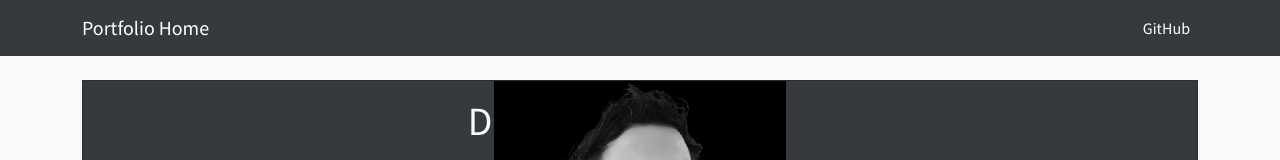
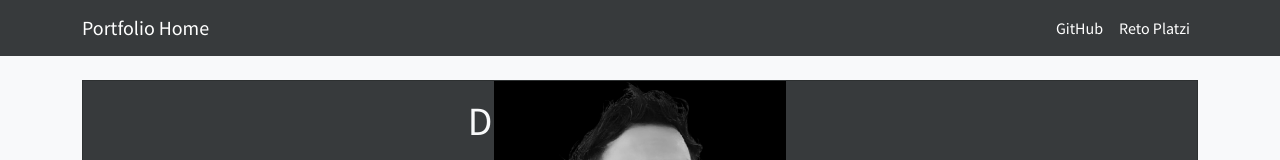
Before and after one commit to deiviiss/nextjs-portfolio, a Next.js app: page / in a window 1280 px wide. Shown: the top 160 px of the page. Built offline with nearby package versions, Linux system fonts and the light colour scheme; a small style sheet from the web is missing.

Commit message:
reto platzi propósitos

```diff
--- a/components/Navbar.js
+++ b/components/Navbar.js
@@ -25,6 +25,11 @@ const Navbar = () => {
                 <a className="nav-link active" aria-current="page">GitHub</a>
               </Link>
             </li>
+            <li className="nav-item">
+              <Link href="/reto_platzi.jpg">
+                <a className="nav-link active" aria-current="page">Reto Platzi</a>
+              </Link>
+            </li>
           </ul>
         </div>
       </div>
```
Also changed, not shown: public/reto_platzi.jpg (added).
